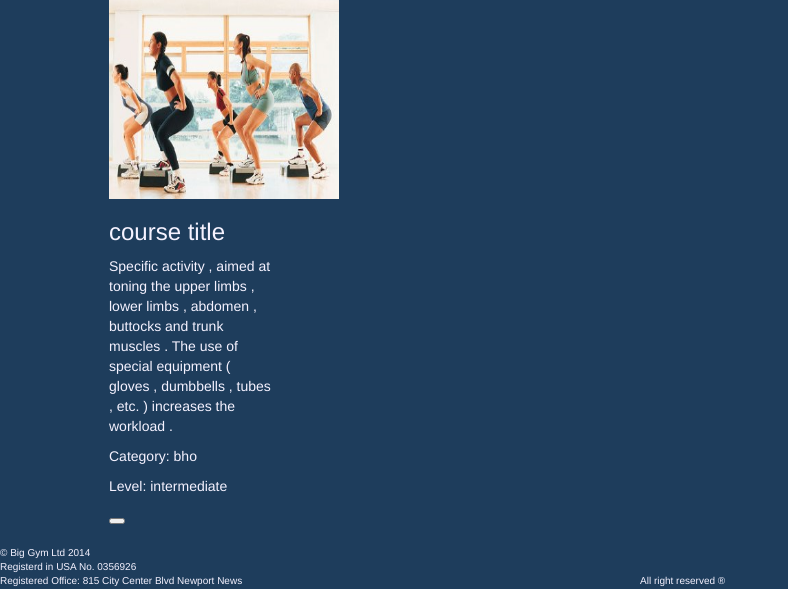
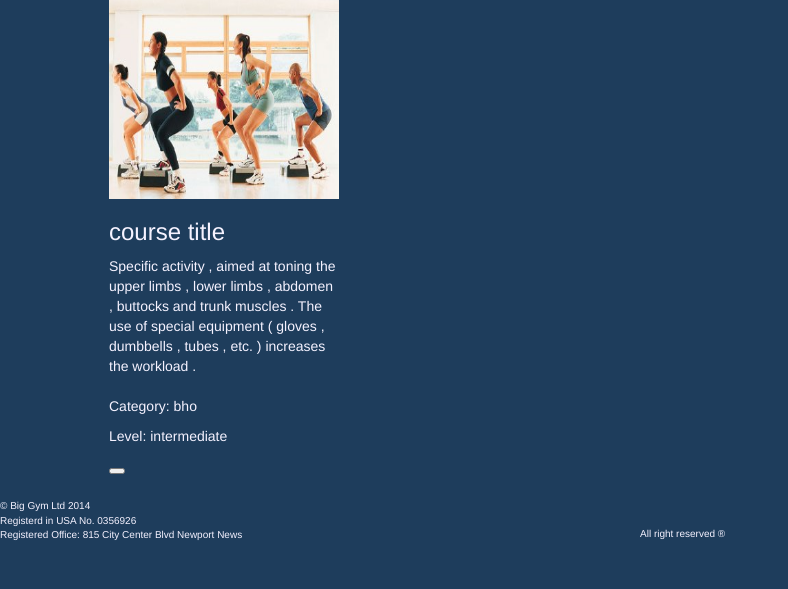
Before and after one commit to Fixfire/BigGym, a PHP site: page /courses.html in a window 1280 px wide. Shown: the part 408-997 px from the top of the page, without its empty margins (0-788 px from the left). After the commit the page ends 948 px from the top, so only its background shows below. Run offline with PHP 8.4, Linux system fonts and the light colour scheme; some libraries are stand-ins or nearby versions.

Commit message:
[css] updated main css.
Added new elements for the courses page.

```diff
--- a/src/client/css/style.css
+++ b/src/client/css/style.css
@@ -160,3 +160,24 @@ html {
     height: 60px;
 
 }
+
+
+
+#courseDetail {
+    width: 230px;
+    height: 130px;
+}
+
+
+
+#container {
+    width: 100%;
+
+    padding-right: 0;
+
+}
+
+#courseBlock {
+    width: 300px;
+    height: 480px;
+}
```
